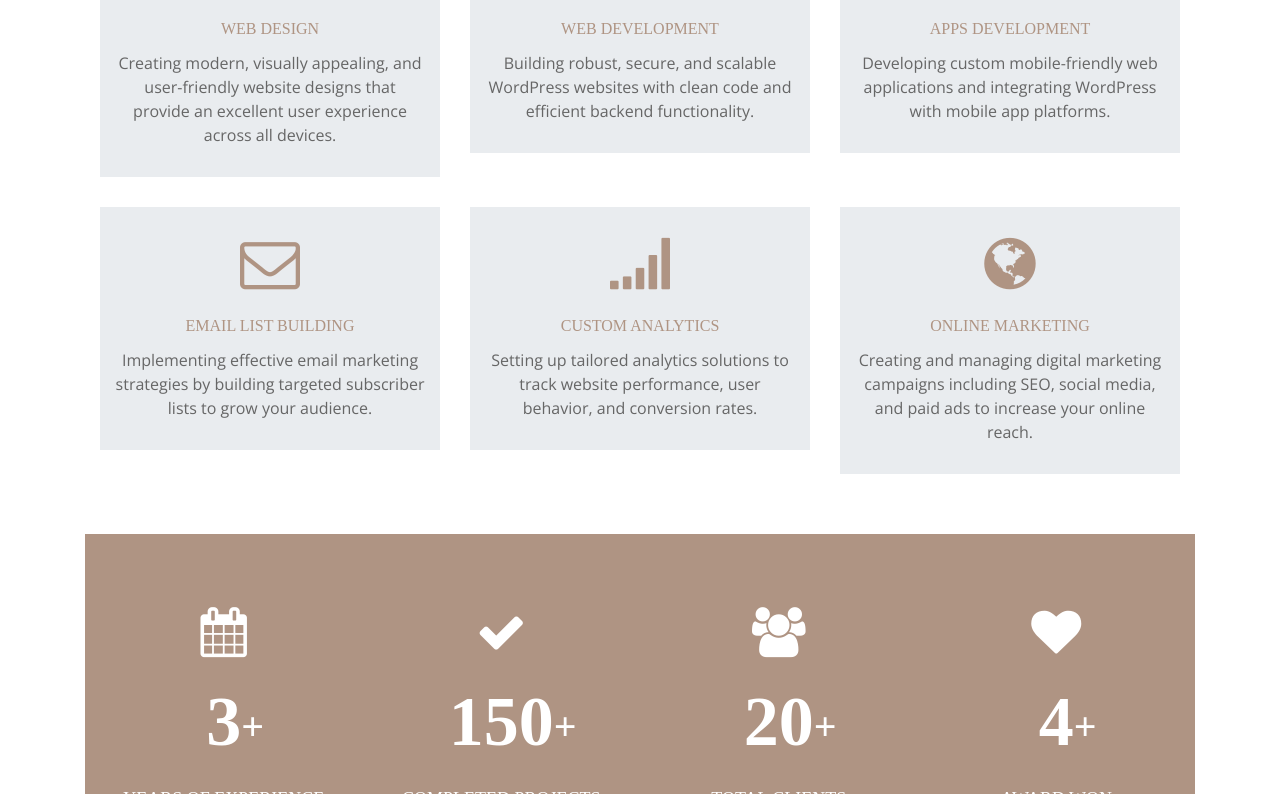
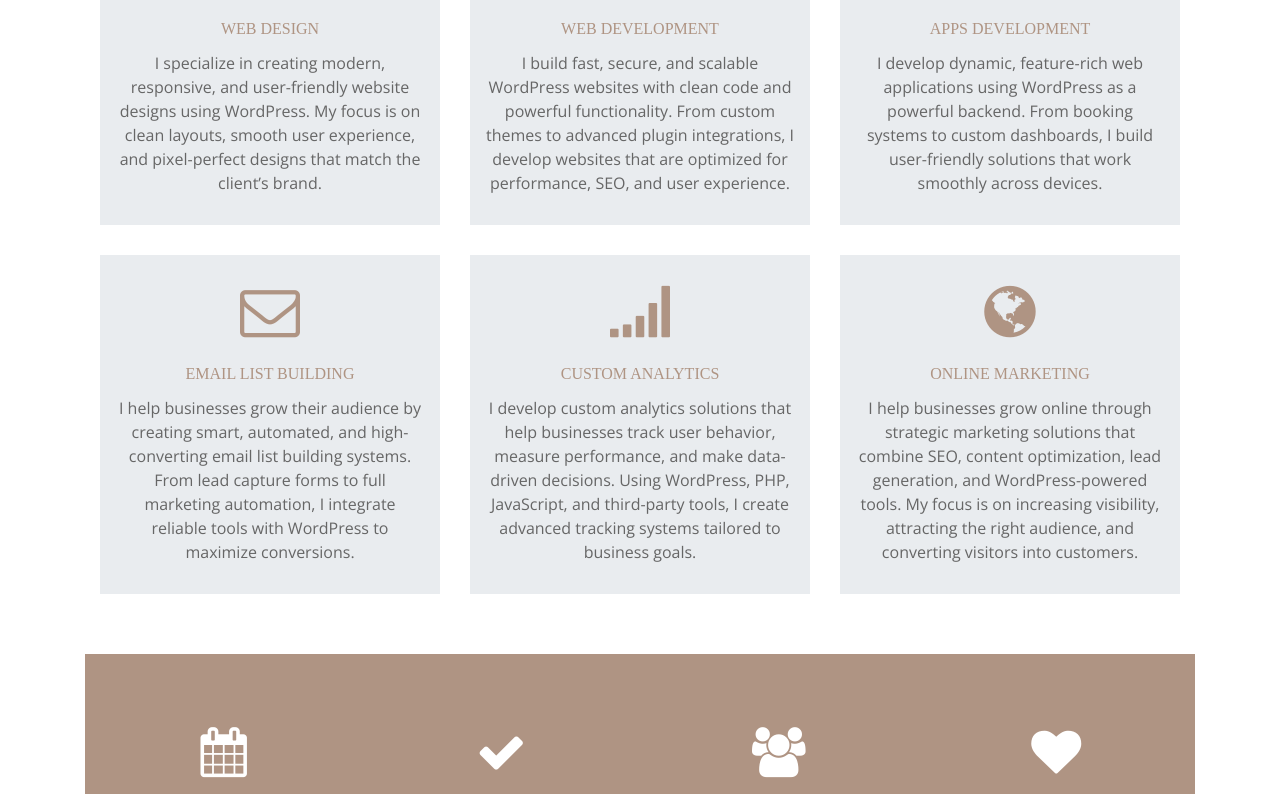
Before and after one commit to mehuldabgar-port/portfolio, a plain HTML site: page index.html in a window 1280 px wide. Shown: the part 2886-3680 px from the top of the page. Drawn offline with nearby package versions, Linux system fonts and the light colour scheme; a web font is replaced by a local one.

Commit message:
Update index.html

```diff
--- a/index.html
+++ b/index.html
@@ -240,7 +240,8 @@
                             <span></span>
                             <div class="service-icon"><i class="fa fa-television"></i></div>
                             <h4>Web Design</h4>
-                            <p>Creating modern, visually appealing, and user-friendly website designs that provide an excellent user experience across all devices.</p>
+                            <p>I specialize in creating modern, responsive, and user-friendly website designs using WordPress.
+                                My focus is on clean layouts, smooth user experience, and pixel-perfect designs that match the client’s brand.</p>
                         </div>
                     </div>
                     <div class="col-sm-6 col-md-4">
@@ -248,7 +249,8 @@
                             <span></span>
                             <div class="service-icon"> <i class="fa fa-laptop"></i> </div>
                             <h4>Web Development</h4>
-                            <p>Building robust, secure, and scalable WordPress websites with clean code and efficient backend functionality.</p>
+                            <p>I build fast, secure, and scalable WordPress websites with clean code and powerful functionality.
+From custom themes to advanced plugin integrations, I develop websites that are optimized for performance, SEO, and user experience.</p>
                         </div>
                     </div>
                     <div class="col-sm-6 col-md-4">
@@ -256,7 +258,8 @@
                             <span></span>
                             <div class="service-icon"> <i class="fa fa-android"></i> </div>
                             <h4>Apps Development</h4>
-                            <p>Developing custom mobile-friendly web applications and integrating WordPress with mobile app platforms.</p>
+                            <p>I develop dynamic, feature-rich web applications using WordPress as a powerful backend.
+From booking systems to custom dashboards, I build user-friendly solutions that work smoothly across devices.</p>
                         </div>
                     </div>
                     <div class="col-sm-6 col-md-4">
@@ -264,7 +267,8 @@
                             <span></span>
                             <div class="service-icon"> <i class="fa fa-envelope-o"></i> </div>
                             <h4>Email List Building</h4>
-                            <p>Implementing effective email marketing strategies by building targeted subscriber lists to grow your audience.</p>
+                            <p>I help businesses grow their audience by creating smart, automated, and high-converting email list building systems.
+From lead capture forms to full marketing automation, I integrate reliable tools with WordPress to maximize conversions.</p>
                         </div>
                     </div>
                     <div class="col-sm-6 col-md-4">
@@ -272,7 +276,8 @@
                             <span></span>
                             <div class="service-icon"> <i class="fa fa-signal"></i> </div>
                             <h4>Custom Analytics</h4>
-                            <p>Setting up tailored analytics solutions to track website performance, user behavior, and conversion rates.</p>
+                            <p>I develop custom analytics solutions that help businesses track user behavior, measure performance, and make data-driven decisions.
+Using WordPress, PHP, JavaScript, and third-party tools, I create advanced tracking systems tailored to business goals.</p>
                         </div>
                     </div>
                     <div class="col-sm-6 col-md-4">
@@ -280,7 +285,8 @@
                             <span></span>
                             <div class="service-icon"> <i class="fa fa-globe"></i> </div>
                             <h4>Online Marketing</h4>
-                            <p>Creating and managing digital marketing campaigns including SEO, social media, and paid ads to increase your online reach.</p>
+                            <p>I help businesses grow online through strategic marketing solutions that combine SEO, content optimization, lead generation, and WordPress-powered tools.
+My focus is on increasing visibility, attracting the right audience, and converting visitors into customers.</p>
                         </div>
                     </div>
                 </div>
```
